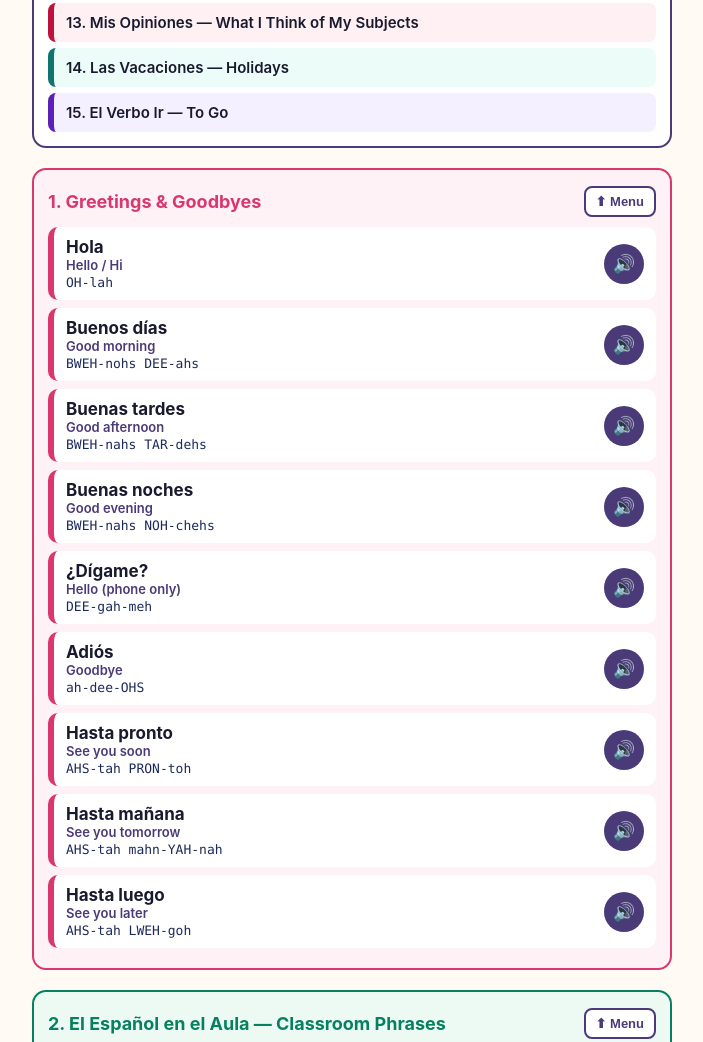
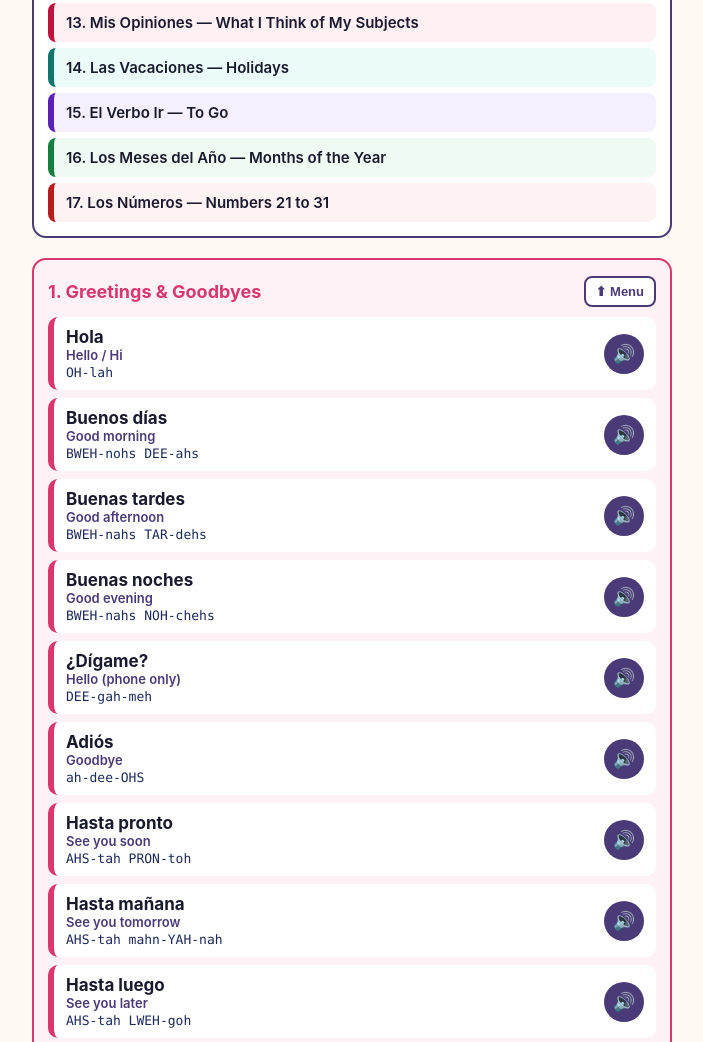
Before and after one commit to parabola804/ScholasticLanguages, a plain HTML site: page index.html in a window 1280 px wide. Shown: the part 740-1782 px from the top of the page, without its empty margins (288-991 px from the left). Drawn offline with Linux system fonts and the light colour scheme.

Commit message:
Add files via upload

```diff
--- a/index.html
+++ b/index.html
@@ -98,7 +98,7 @@
    and redeploy. This tells every iPad "there's a new version on the
    server" so it replaces its saved copy with this one automatically.
    Each phrase is [spanish, english, soundsLike]. */
-const DATA_VERSION = 15;
+const DATA_VERSION = 16;
 
 const DEFAULT_DATA = {
   version: DATA_VERSION,
@@ -1265,6 +1265,142 @@ const DEFAULT_DATA = {
         "el instituto",
         "secondary school",
         "ehl eens-tee-TOO-toh"
+      ]
+    ]
+  },
+  {
+    "id": "s16",
+    "title": "16. Los Meses del Año — Months of the Year",
+    "color": "#15803d",
+    "bg": "#effaf2",
+    "phrases": [
+      [
+        "enero",
+        "January",
+        "eh-NEH-roh"
+      ],
+      [
+        "febrero",
+        "February",
+        "feh-BREH-roh"
+      ],
+      [
+        "marzo",
+        "March",
+        "MAR-soh"
+      ],
+      [
+        "abril",
+        "April",
+        "ah-BREEL"
+      ],
+      [
+        "mayo",
+        "May",
+        "MAH-yoh"
+      ],
+      [
+        "junio",
+        "June",
+        "HOO-nee-oh"
+      ],
+      [
+        "julio",
+        "July",
+        "HOO-lee-oh"
+      ],
+      [
+        "agosto",
+        "August",
+        "ah-GOHS-toh"
+      ],
+      [
+        "septiembre",
+        "September",
+        "sehp-tee-EHM-breh"
+      ],
+      [
+        "octubre",
+        "October",
+        "ohk-TOO-breh"
+      ],
+      [
+        "noviembre",
+        "November",
+        "noh-vee-EHM-breh"
+      ],
+      [
+        "diciembre",
+        "December",
+        "dee-see-EHM-breh"
+      ],
+      [
+        "¿En qué mes estamos?",
+        "What month are we in?",
+        "ehn keh MEHS ehs-TAH-mohs"
+      ]
+    ]
+  },
+  {
+    "id": "s17",
+    "title": "17. Los Números — Numbers 21 to 31",
+    "color": "#b91c1c",
+    "bg": "#fef2f2",
+    "phrases": [
+      [
+        "veintiuno / veintiuna",
+        "21 — twenty-one",
+        "vayn-tee-OO-noh / vayn-tee-OO-nah"
+      ],
+      [
+        "veintidós",
+        "22 — twenty-two",
+        "vayn-tee-DOHS"
+      ],
+      [
+        "veintitrés",
+        "23 — twenty-three",
+        "vayn-tee-TREHS"
+      ],
+      [
+        "veinticuatro",
+        "24 — twenty-four",
+        "vayn-tee-KWAH-troh"
+      ],
+      [
+        "veinticinco",
+        "25 — twenty-five",
+        "vayn-tee-SEEN-koh"
+      ],
+      [
+        "veintiséis",
+        "26 — twenty-six",
+        "vayn-tee-SAYS"
+      ],
+      [
+        "veintisiete",
+        "27 — twenty-seven",
+        "vayn-tee-see-EH-teh"
+      ],
+      [
+        "veintiocho",
+        "28 — twenty-eight",
+        "vayn-tee-OH-choh"
+      ],
+      [
+        "veintinueve",
+        "29 — twenty-nine",
+        "vayn-tee-NWEH-veh"
+      ],
+      [
+        "treinta",
+        "30 — thirty",
+        "TRAYN-tah"
+      ],
+      [
+        "treinta y uno / treinta y una",
+        "31 — thirty-one",
+        "TRAYN-tah ee OO-noh / TRAYN-tah ee OO-nah"
       ]
     ]
   }
```
